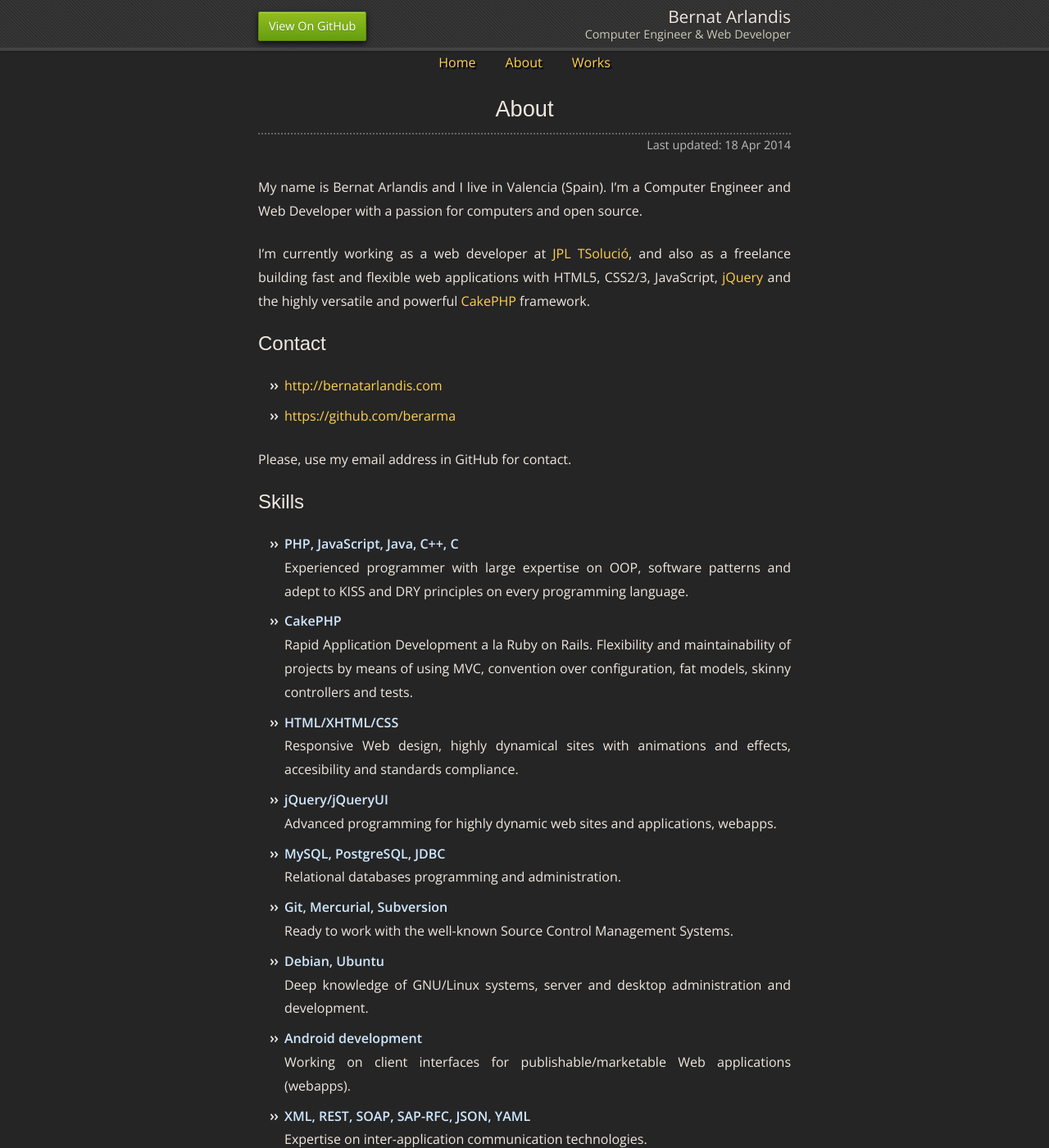
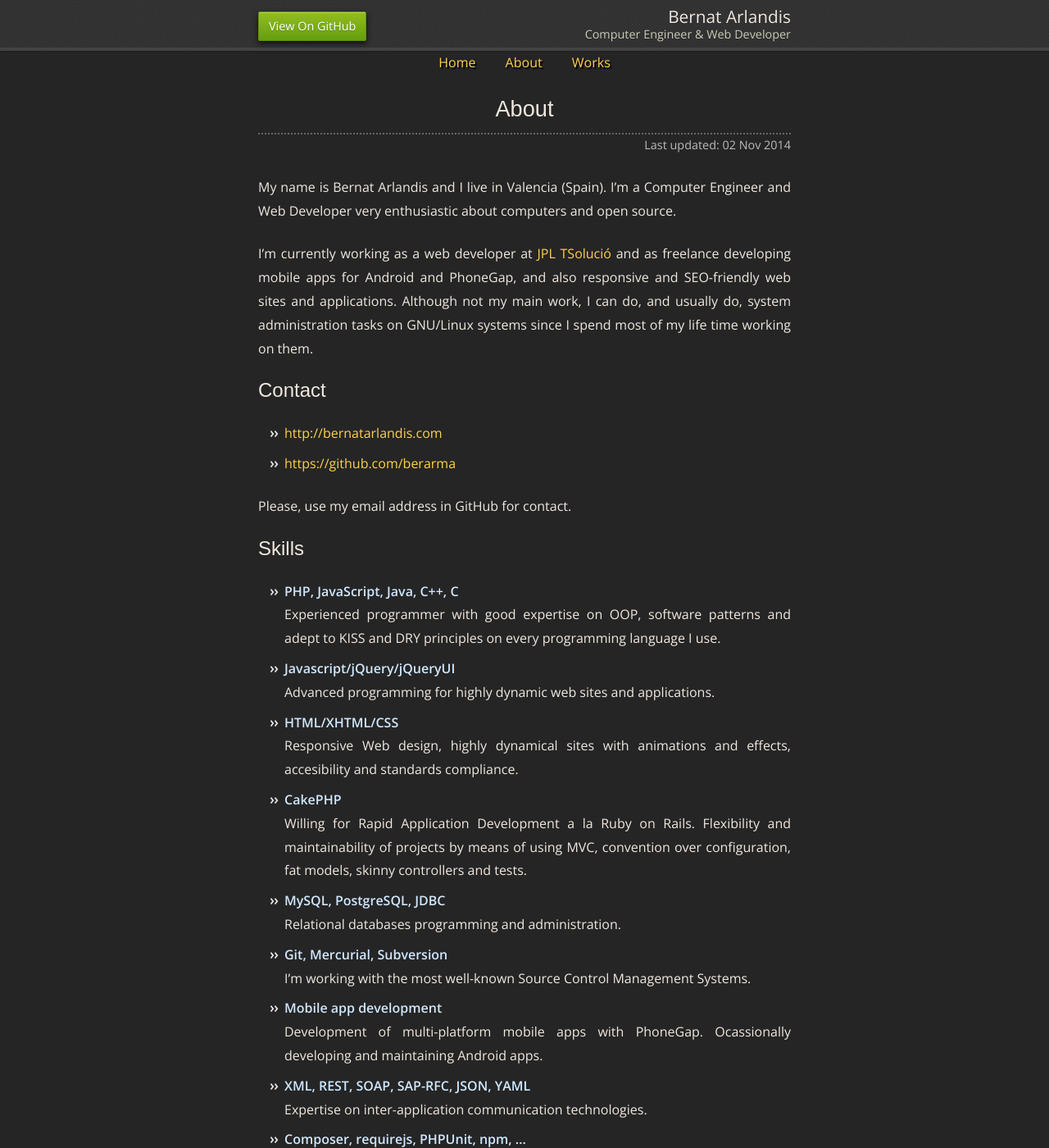
Before and after one commit to berarma/berarma.github.io, a Jekyll site: the page built from about/index.md, in a window 1280 px wide and 1400 px high. Shown: the whole window at 82% size. Built offline with Jekyll 4.4.1, drawn with Linux system fonts in a browser that asks for light colours; some of the changed text lies outside the part shown.

Commit message:
Updated About page

```diff
--- a/about/index.md
+++ b/about/index.md
@@ -1,17 +1,17 @@
 ---
 layout: default
 title: About
-date: 2014-04-18 00:00
+date: 2014-11-02 00:00
 ---
 
 My name is Bernat Arlandis and I live in Valencia (Spain). I'm a Computer
-Engineer and Web Developer with a passion for computers and open source.
+Engineer and Web Developer very enthusiastic about computers and open source.
 
-I'm currently working as a web developer at [JPL
-TSolució](http://tsolucio.com), and also as a freelance building fast and
-flexible web applications with HTML5, CSS2/3, JavaScript,
-[jQuery](http://jquery.com) and the highly versatile and powerful
-[CakePHP](http://cakephp.com) framework.
+I'm currently working as a web developer at [JPL TSolució](http://tsolucio.com)
+and as freelance developing mobile apps for Android and PhoneGap, and also
+responsive and SEO-friendly web sites and applications. Although not my main
+work, I can do, and usually do, system administration tasks on GNU/Linux systems
+since I spend most of my life time working on them.
 
 Contact
 -------
@@ -26,23 +26,23 @@ Skills
 
   * __PHP, JavaScript, Java, C++, C__
 
-    Experienced programmer with large expertise on OOP, software patterns and
-    adept to KISS and DRY principles on every programming language.
+    Experienced programmer with good expertise on OOP, software patterns and
+    adept to KISS and DRY principles on every programming language I use.
 
-  * __CakePHP__
+  * __Javascript/jQuery/jQueryUI__
 
-    Rapid Application Development a la Ruby on Rails. Flexibility and
-    maintainability of projects by means of using MVC, convention over
-    configuration, fat models, skinny controllers and tests.
+    Advanced programming for highly dynamic web sites and applications.
 
   * __HTML/XHTML/CSS__
 
     Responsive Web design, highly dynamical sites with animations and
     effects, accesibility and standards compliance.
 
-  * __jQuery/jQueryUI__
+  * __CakePHP__
 
-    Advanced programming for highly dynamic web sites and applications, webapps.
+    Willing for Rapid Application Development a la Ruby on Rails. Flexibility
+    and maintainability of projects by means of using MVC, convention over
+    configuration, fat models, skinny controllers and tests.
 
   * __MySQL, PostgreSQL, JDBC__
 
@@ -50,24 +50,31 @@ Skills
 
   * __Git, Mercurial, Subversion__
 
-    Ready to work with the well-known Source Control Management Systems.
+    I'm working with the most well-known Source Control Management Systems.
 
-  * __Debian, Ubuntu__
+  * __Mobile app development__
 
-    Deep knowledge of GNU/Linux systems, server and desktop administration and
-    development.
-
-  * __Android development__
-
-    Working on client interfaces for publishable/marketable Web applications (webapps).
+    Development of multi-platform mobile apps with PhoneGap. Ocassionally
+    developing and maintaining Android apps.
 
   * __XML, REST, SOAP, SAP-RFC, JSON, YAML__
 
     Expertise on inter-application communication technologies.
 
+  * __Composer, requirejs, PHPUnit, npm, ...__
+
+    Trying to get the work done in the best way possible, always looking for new
+    useful additions to my programming toolset.
+
+  * __Debian GNU/Linux__
+
+    Very good knowledge of GNU/Linux systems, server and desktop
+    administration, as well as using them for development. I'm a Debian user
+    for years at home and at work.
+
   * __Drupal, Jekyll, DokuWiki, Wordpress, Magento, Prestashop__
 
-    Building sites with some of the most used Content Management Systems.
+    I've build some sites using some of the most used Content Management Systems.
 
   * __Responsible / Determined and decisive / Self-reliant / Good team-worker /
   High personal standards and attention to detail / Emotionally mature and
@@ -84,9 +91,8 @@ Experience
 
   * __(2008 - now) Freelance Web Developer__
 
-    Web development for small business and organizations / Adaptative web
-    design and Android web application development / Lexical and dictionary web
-    tools for linguistics.
+    Web site development for small business and organizations / Mobile app
+    development with PhoneGap / Android application development.
 
   * __(2000 - 2003) Programmer/Analyst at Servicom2000 (Capgemini Valencia)__
 
```
